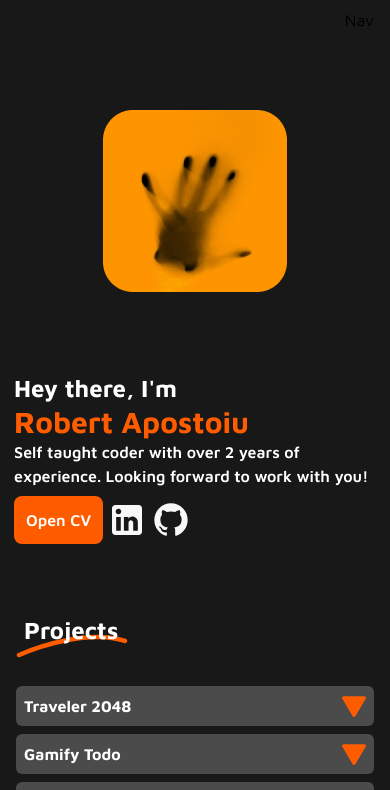
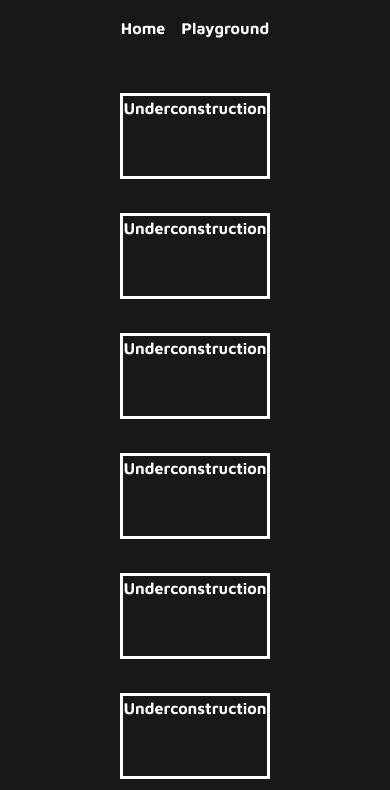
Before and after one commit to Qualiaz/portfolio, a React (Vite) app: page /playground in a window 390 px wide. Shown: the top 790 px of the page. Built offline with nearby package versions, Linux system fonts and the light colour scheme.

Commit message:
add nav bar desktop responsive to scroll

```diff
--- a/package.json
+++ b/package.json
@@ -13,7 +13,8 @@
     "firebase": "^9.22.2",
     "framer-motion": "^10.12.16",
     "react": "^18.2.0",
-    "react-dom": "^18.2.0"
+    "react-dom": "^18.2.0",
+    "react-router-dom": "^6.13.0"
   },
   "devDependencies": {
     "@types/react": "^18.0.37",
--- a/src/App.jsx
+++ b/src/App.jsx
@@ -1,19 +1,20 @@
+import { BrowserRouter, Route, Routes } from "react-router-dom";
 import "./App.css";
 import Nav from "./components/Nav";
-import Contact from "./pages/Contact";
-import Profile from "./pages/Profile";
-import Projects from "./pages/Projects";
+import Home from "./pages/Home";
+import Playground from "./pages/Playground";
 
 function App() {
   return (
-    <>
+    <BrowserRouter>
       <Nav />
       <div className="app flex justify-center flex-col max-w-6xl gap-10 my-24 sm:w-full">
-        <Profile />
-        <Projects />
-        <Contact />
+        <Routes>
+          <Route exact path="/" element={<Home />} />
+          <Route path="/playground" element={<Playground />} />
+        </Routes>
       </div>
-    </>
+    </BrowserRouter>
   );
 }
 
--- a/src/components/Nav.jsx
+++ b/src/components/Nav.jsx
@@ -1,5 +1,158 @@
+import { useEffect, useRef, useState } from "react";
+import svgCurveUnderline from "../assets/curve-underline.svg";
+import { motion, useAnimation, useScroll } from "framer-motion";
+import { BrowserRouter, Link, Route, Routes } from "react-router-dom";
+
 const Nav = () => {
-  return <div className="fixed right-4 top-2">Nav</div>;
+  const homeControls = useAnimation();
+  const playgroundControls = useAnimation();
+  const [activeMenuItem, setActiveMenuItem] = useState("Home");
+
+  const [isNavVisible, setIsNavVisible] = useState(true);
+  const [scrollPos, setScrollPos] = useState(0);
+  const [bgFade, setBgFade] = useState(true);
+
+  // useEffect(() => {
+  //   const handleScroll = () => {
+  //     setIsNavVisible(window.scrollY <= scrollPos);
+  //     setScrollPos(window.scrollY);
+  //     setBgFade(window.scrollY < 1);
+  //   };
+  //   window.addEventListener("wheel", handleScroll);
+  //   return () => window.removeEventListener("wheel", handleScroll);
+  // }, [scrollPos]);
+
+  useEffect(() => {
+    const handleScroll = () => {
+      setIsNavVisible(window.scrollY <= scrollPos);
+      setScrollPos(window.scrollY);
+      setBgFade(window.scrollY < 10);
+    };
+    window.addEventListener("scroll", handleScroll);
+    return () => window.removeEventListener("scroll", handleScroll);
+  }, [scrollPos]);
+
+  const handleHomeMouseEnter = () => {
+    if (activeMenuItem !== "Home") {
+      homeControls.start({
+        width: "4rem",
+        transition: { duration: 0.2 },
+        height: "3px",
+      });
+    }
+  };
+
+  const handleHomeMouseLeave = () => {
+    if (activeMenuItem !== "Home") {
+      homeControls.start({ width: "0", transition: { duration: 0.2 } });
+    }
+  };
+
+  const handlePlaygroundMouseEnter = () => {
+    if (activeMenuItem !== "Playground") {
+      playgroundControls.start({
+        height: "3px",
+        width: "6.6rem",
+        transition: { duration: 0.2 },
+      });
+    }
+  };
+
+  const handlePlaygroundMouseLeave = () => {
+    if (activeMenuItem !== "Playground") {
+      playgroundControls.start({ width: "0", transition: { duration: 0.2 } });
+    }
+  };
+
+  const handlePlaygroundClick = () => {
+    setActiveMenuItem("Playground");
+    homeControls.start({
+      width: "0",
+      transition: { duration: 0.2 },
+    });
+    homeControls.start({
+      height: "2px",
+      transition: { delay: 0.2, duration: 0.2 },
+    });
+    playgroundControls.start({
+      height: "10px",
+      transition: { duration: 0.2 },
+    });
+  };
+
+  const handleHomeClick = () => {
+    setActiveMenuItem("Home");
+    playgroundControls.start({
+      width: "0",
+      transition: { duration: 0.2 },
+    });
+    playgroundControls.start({
+      height: "2px",
+      transition: { delay: 0.2, duration: 0.2 },
+    });
+    homeControls.start({ height: "10px", transition: { duration: 0.2 } });
+  };
+
+  return (
+    <>
+      <motion.header
+        className="fixed z-40 flex flex-col justify-center items-center"
+        initial={{ y: 0 }}
+        animate={{ y: isNavVisible ? 0 : -100 }}
+        transition={{ duration: 0.2 }}
+      >
+        <motion.nav
+          className="text-white font-bold flex justify-center w-screen p-2 z-40"
+          style={{
+            backgroundColor: bgFade ? "transparent" : "#0A0A0A",
+            transition: "background-color 0.3s",
+          }}
+        >
+          <ul className="flex gap-4 p-2">
+            <li className="relative">
+              <Link to="/">
+                <motion.div
+                  animate={homeControls}
+                  className="absolute top-4 -right-1 bg-orange"
+                />
+                <motion.button
+                  onClick={handleHomeClick}
+                  onMouseEnter={handleHomeMouseEnter}
+                  onMouseLeave={handleHomeMouseLeave}
+                  className="relative"
+                >
+                  Home
+                </motion.button>
+              </Link>
+            </li>
+            <li className="relative">
+              <Link to="/playground">
+                <motion.button
+                  onClick={handlePlaygroundClick}
+                  onMouseEnter={handlePlaygroundMouseEnter}
+                  onMouseLeave={handlePlaygroundMouseLeave}
+                >
+                  Playground
+                  <motion.div
+                    animate={playgroundControls}
+                    className="absolute top-4 -left-1 bg-rainbow -z-10"
+                  />
+                </motion.button>
+              </Link>
+            </li>
+          </ul>
+        </motion.nav>
+        {bgFade && (
+          <hr
+            className={`h-1 bg-orange border-none sm:w-full ${
+              activeMenuItem === "Home" ? "bg-orange" : "bg-rainbow"
+            }`}
+          />
+        )}
+      </motion.header>
+      {/* <div ref={ref} style={{ height: "200vh" }} /> */}
+    </>
+  );
 };
 
 export default Nav;
--- a/src/hooks/useAutosizeTextArea.js
+++ b/src/hooks/useAutosizeTextArea.js
@@ -6,7 +6,7 @@ const useAutoSizeTextArea = (textAreaRef, value, setHeight) => {
       textAreaRef.style.height = "0px";
       const scrollHeight = textAreaRef.scrollHeight;
       textAreaRef.style.height = scrollHeight + "px";
-      //   setHeight(scrollHeight);
+      // setHeight(scrollHeight);
     }
   }, [value, setHeight]);
 };
--- a/src/index.css
+++ b/src/index.css
@@ -11,9 +11,12 @@
   font-family: "Maven Pro", sans-serif;
 }
 
+html {
+  scroll-behavior: smooth;
+}
+
 body {
   background-color: #181818;
-  /* height: 100vh; */
 }
 
 #root {
--- a/src/pages/Contact.jsx
+++ b/src/pages/Contact.jsx
@@ -65,12 +65,16 @@ const Contact = () => {
   const textareaRef = useRef();
   const [value, setValue] = useState("");
 
+  const handleTouchMove = (event) => {
+    event.preventDefault();
+  };
+
   useAutoSizeTextArea(textareaRef.current, value, setHeight);
 
   const handleChangeMessage = (e) => {
+    e.preventDefault();
     setValue(e.target?.value);
     setMessage(e.target.value);
-    console.log(message);
   };
 
   const handleSubmit = (e) => {
@@ -105,6 +109,10 @@ const Contact = () => {
     )
       return false;
     return true;
+  };
+
+  const handleFocus = (e) => {
+    e.preventDefault();
   };
 
   return (
@@ -184,7 +192,7 @@ const Contact = () => {
                   >
                     <motion.textarea
                       ref={textareaRef}
-                      className="bg-slate-100 w-full rounded-md p-2 pr-10 focus:outline outline-orange overflow-hidden"
+                      className=" bg-slate-100 w-full rounded-md p-2 pr-10 focus:outline outline-orange overflow-hidden"
                       placeholder="Write something here... (name,prename and email will be asked after you send)"
                       onChange={handleChangeMessage}
                     ></motion.textarea>
--- /dev/null
+++ b/src/pages/Home.jsx
@@ -0,0 +1,16 @@
+import React from "react";
+import Profile from "./Profile";
+import Projects from "./Projects";
+import Contact from "./Contact";
+
+const Home = () => {
+  return (
+    <>
+      <Profile />
+      <Projects />
+      <Contact />
+    </>
+  );
+};
+
+export default Home;
--- /dev/null
+++ b/src/pages/Playground.jsx
@@ -0,0 +1,25 @@
+import React from "react";
+
+const Playground = () => {
+  return (
+    <>
+      <div className="text-white font-bold outline h-20">Underconstruction</div>
+
+      <div className="text-white font-bold outline h-20">Underconstruction</div>
+
+      <div className="text-white font-bold outline h-20">Underconstruction</div>
+
+      <div className="text-white font-bold outline h-20">Underconstruction</div>
+
+      <div className="text-white font-bold outline h-20">Underconstruction</div>
+
+      <div className="text-white font-bold outline h-20">Underconstruction</div>
+
+      <div className="text-white font-bold outline h-20">Underconstruction</div>
+
+      <div className="text-white font-bold outline h-20">Underconstruction</div>
+    </>
+  );
+};
+
+export default Playground;
--- a/tailwind.config.js
+++ b/tailwind.config.js
@@ -2,10 +2,15 @@
 export default {
   content: ["./index.html", "./src/**/*.{js,ts,jsx,tsx}"],
   theme: {
+    backgroundImage: {
+      rainbow:
+        "linear-gradient(90deg, rgba(254,17,17,1) 0%, rgba(224,142,44,1) 12%, rgba(230,255,0,1) 22%, rgba(0,251,255,1) 34%, rgba(0,183,255,1) 46%, rgba(0,63,255,1) 58%, rgba(100,0,255,1) 70%, rgba(216,0,255,1) 82%, rgba(255,0,136,1) 94%);",
+    },
     extend: {
       colors: {
         orange: "#FF5C00",
         lgrey: "#4B4B4B",
+        dgrey: "#3D3D3D",
         required: "#EB0606",
       },
     },
```
Also changed, not shown: 1 other file (tests, documents, lock files or other folders).
